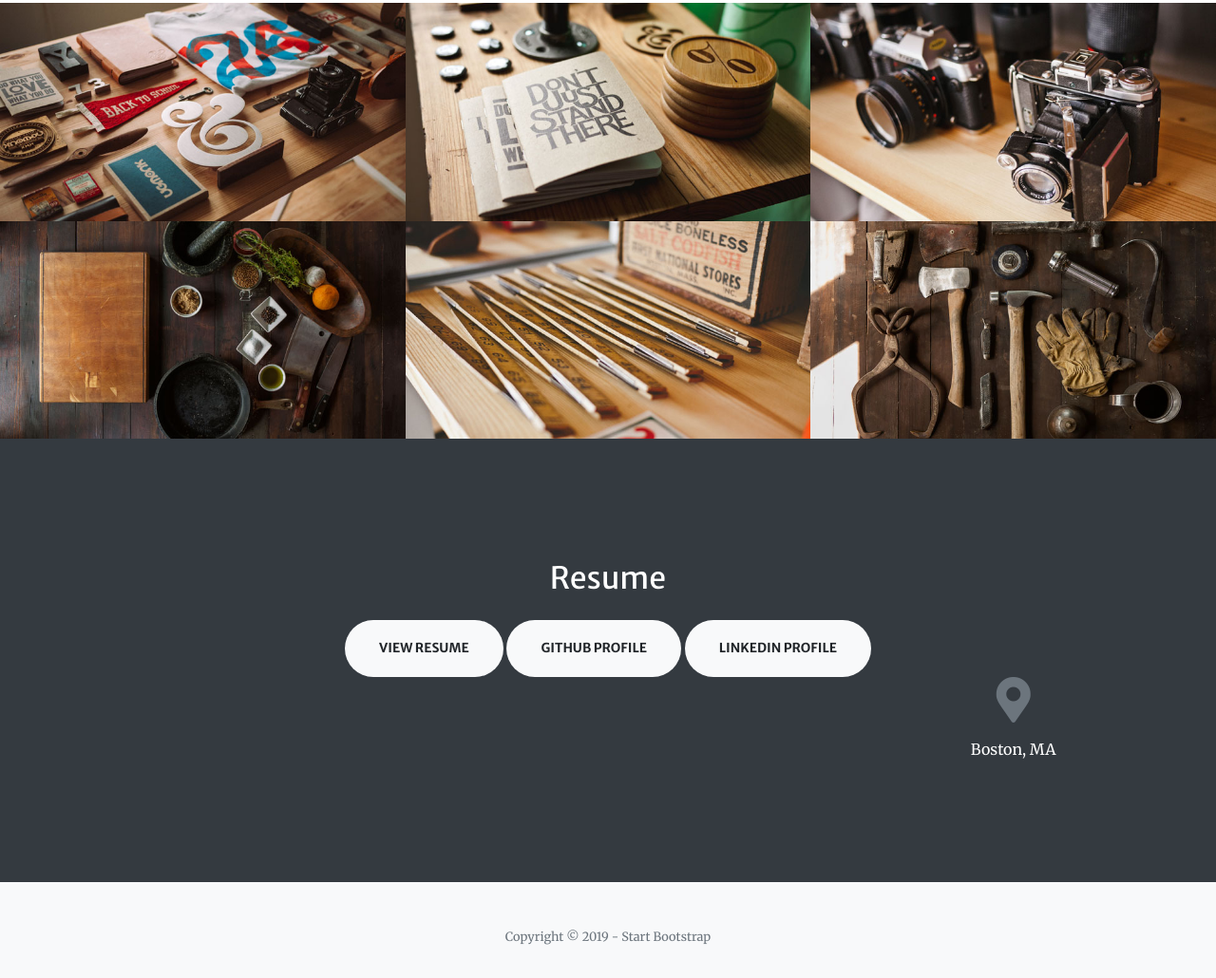
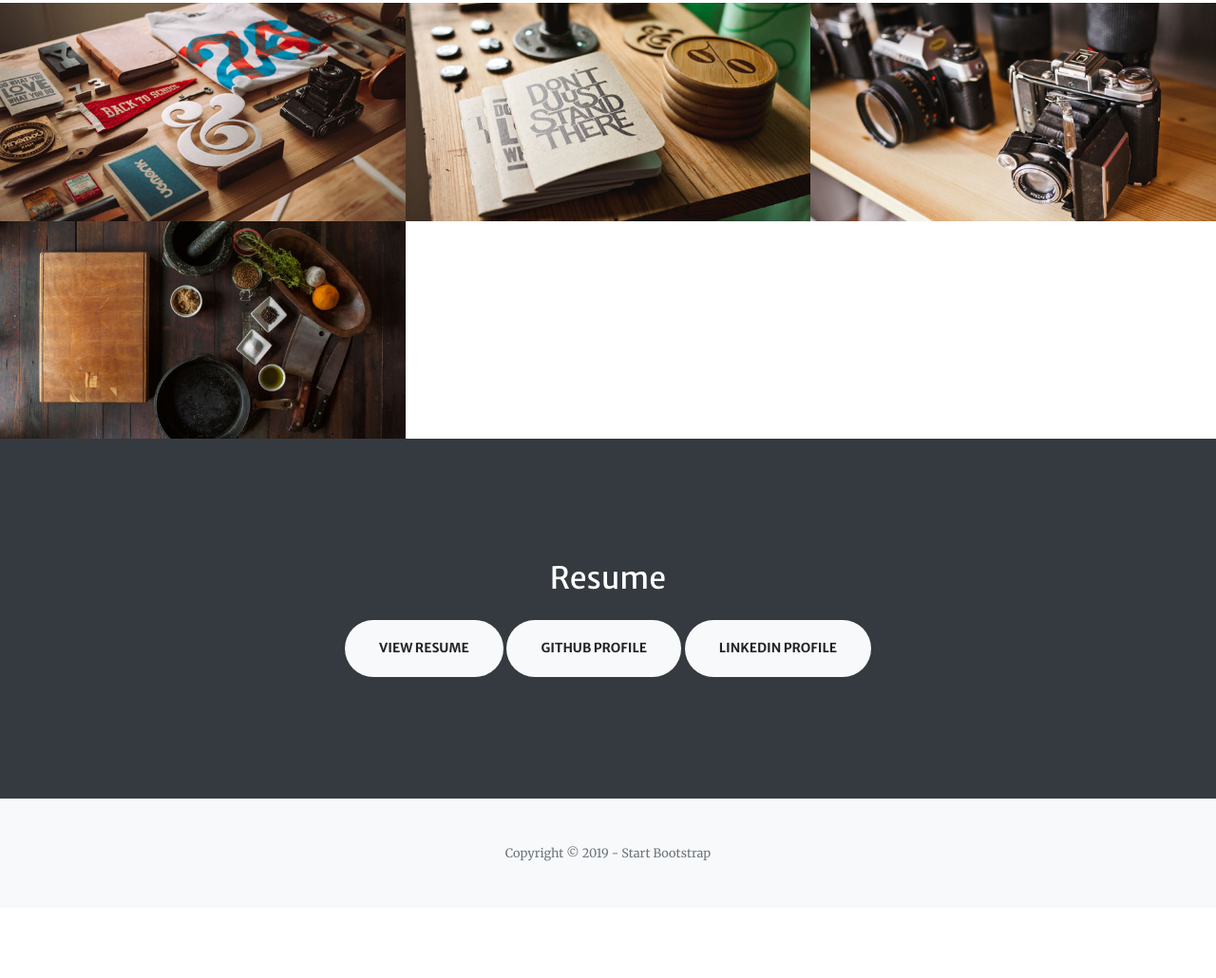
Before and after one commit to rypatel126/rypatel126.github.io, a website with bundled scripts: page index.html in a window 1280 px wide. Shown: the part 2014-3044 px from the top of the page at 95% size. After the commit the page ends 2970 px from the top, so only its background shows below. Built offline with nearby package versions, Linux system fonts and the light colour scheme; files whose address does not match are found by name.

Commit message:
removed 2 portfolio section divs

```diff
--- a/index.html
+++ b/index.html
@@ -213,7 +213,7 @@
             </div>
           </a>
         </div>
-        <div class="col-lg-4 col-sm-6">
+        <!-- <div class="col-lg-4 col-sm-6">
           <a class="portfolio-box" href="img/portfolio/fullsize/5.jpg">
             <img class="img-fluid" src="img/portfolio/thumbnails/5.jpg" alt="">
             <div class="portfolio-box-caption">
@@ -225,8 +225,8 @@
               </div>
             </div>
           </a>
-        </div>
-        <div class="col-lg-4 col-sm-6">
+        </div> -->
+        <!-- <div class="col-lg-4 col-sm-6">
           <a class="portfolio-box" href="img/portfolio/fullsize/6.jpg">
             <img class="img-fluid" src="img/portfolio/thumbnails/6.jpg" alt="">
             <div class="portfolio-box-caption p-3">
@@ -238,7 +238,7 @@
               </div>
             </div>
           </a>
-        </div>
+        </div> -->
       </div>
     </div>
   </section>
@@ -251,10 +251,10 @@
       <a class="btn btn-light btn-xl" href="https://github.com/rypatel126">Github profile</a>
       <a class="btn btn-light btn-xl" href="https://www.linkedin.com/in/ryan-patel-swe/">LinkedIn profile</a>
     </div>
-    <div class="col-lg-4 ml-auto text-center mb-5 mb-lg-0">
+    <!-- <div class="col-lg-4 ml-auto text-center mb-5 mb-lg-0">
       <i class="fas fa-map-marker-alt fa-3x mb-3 text-muted"></i>
       <div>Boston, MA</div>
-    </div>
+    </div> -->
   </section>
 
   <!-- Contact Section -->
```
